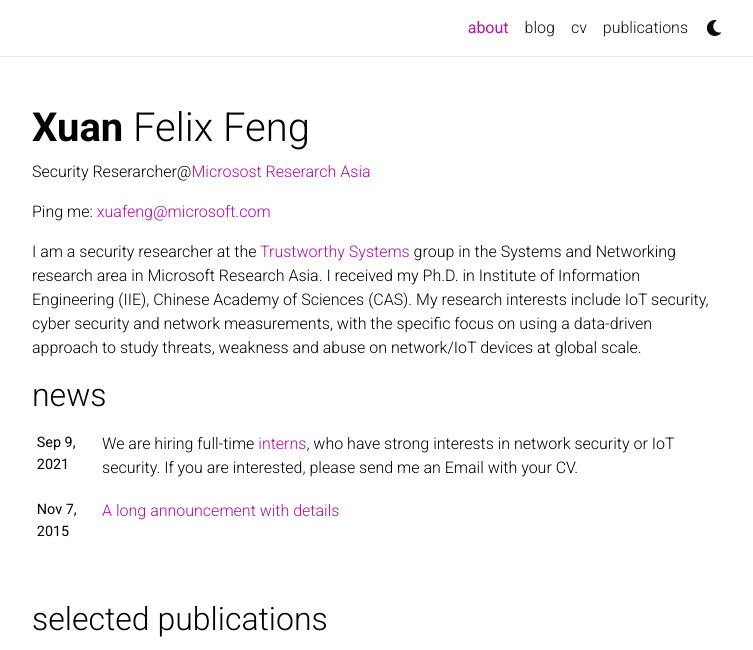
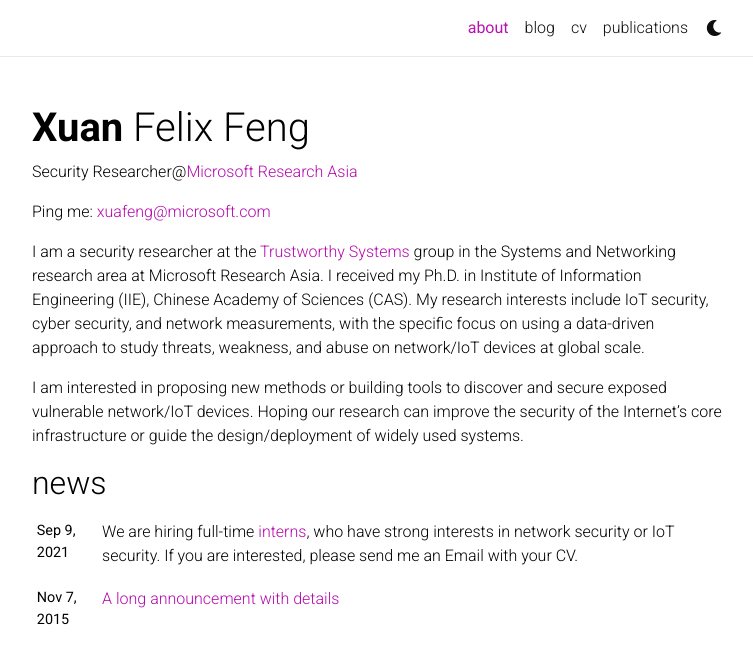
Before and after one commit to felixxfeng/felixxfeng.github.com, a Jekyll site: the page built from _pages/about.md, in a window 1280 px wide, cut to the strip 0-650 px from the top of the page. Shown: the whole strip, without its empty margins (263-1016 px from the left). Built offline with Jekyll 4.4.1, drawn with Linux system fonts in a browser that asks for light colours; nearby versions of some CDN libraries; comment, search, counter and statistics services are not loaded; a style sheet for code colours, icons or effects is not loaded.

Commit message:
change typos and update intro

```diff
--- a/_pages/about.md
+++ b/_pages/about.md
@@ -2,9 +2,9 @@
 layout: about
 title: about
 permalink: /
-description: Security Reserarcher
+description: Security Researcher
 email: xuafeng@microsoft.com
-org: <a href="https://www.msra.cn/">Microsost Reserarch Asia</a>
+org: <a href="https://www.msra.cn/">Microsoft Research Asia</a>
 # profile:
 #   align: right
 #   image: prof_pic.jpg
@@ -18,5 +18,8 @@ selected_papers: true # includes a list of papers marked as "selected={true}"
 social: true  # includes social icons at the bottom of the page
 ---
 
-I am a security researcher at the <a href="https://www.microsoft.com/en-us/research/group/trustworthy-systems-asia/#!overview">Trustworthy Systems</a> group in the Systems and Networking research area in Microsoft Research Asia. I received my Ph.D. in Institute of Information Engineering (IIE), Chinese Academy of Sciences (CAS).
-My research  interests include IoT security, cyber security and network measurements, with the specific focus on using a data-driven approach to study threats, weakness and abuse on network/IoT devices at global scale.
+I am a security researcher at the <a href="https://www.microsoft.com/en-us/research/group/trustworthy-systems-asia/">Trustworthy Systems</a> group in the Systems and Networking research area at Microsoft Research Asia. I received my Ph.D. in Institute of Information Engineering (IIE), Chinese Academy of Sciences (CAS).
+My research interests include IoT security, cyber security, and network measurements, with the specific focus on using a data-driven approach to study threats, weakness, and abuse on network/IoT devices at global scale.
+
+
+I am interested in proposing new methods or building tools to discover and secure exposed vulnerable network/IoT devices. Hoping our research can improve the security of the Internet’s core infrastructure or guide the design/deployment of widely used systems.
```
